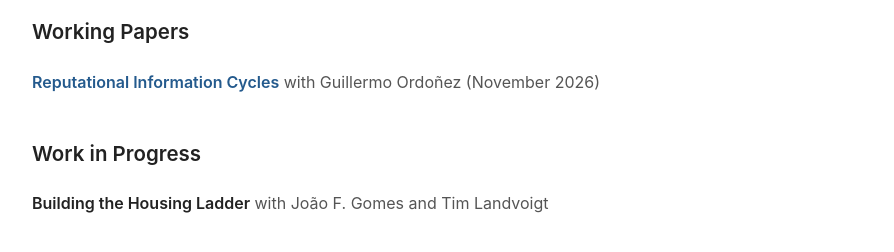
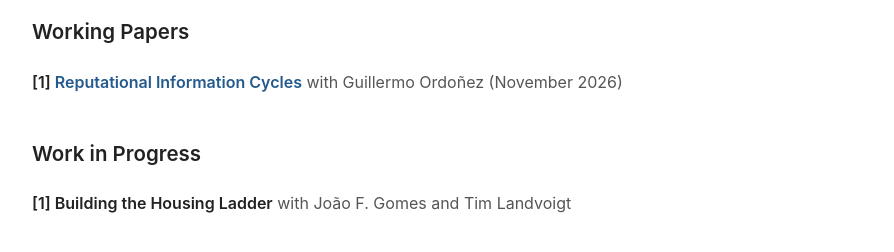
Before and after one commit to renanmuta/renanmuta.github.io, a plain HTML site: page research.html in a window 1280 px wide. Shown: the part 174-426 px from the top of the page, without its empty margins (188-1082 px from the left). Drawn offline with Linux system fonts and the light colour scheme.

Commit message:
Number papers in each research section
Co-Authored-By: Claude Opus 5.5 <noreply@anthropic.com>

```diff
--- a/research.html
+++ b/research.html
@@ -39,7 +39,7 @@
   <main class="site-shell page">
     <h1 class="page-title">Research</h1>
 
-    <section class="research-section">
+    <section class="research-section numbered">
       <h2>Working Papers</h2>
 
       <article class="paper">
@@ -50,7 +50,7 @@
       </article>
     </section>
 
-    <section class="research-section">
+    <section class="research-section numbered">
       <h2>Work in Progress</h2>
 
       <article class="paper">
--- a/styles.css
+++ b/styles.css
@@ -175,6 +175,19 @@ p {
   margin-top: 46px;
 }
 
+.numbered {
+  counter-reset: paper;
+}
+
+.numbered .paper {
+  counter-increment: paper;
+}
+
+.numbered .paper-line::before {
+  content: "[" counter(paper) "] ";
+  font-weight: 600;
+}
+
 .paper {
   margin-bottom: 22px;
 }
```
